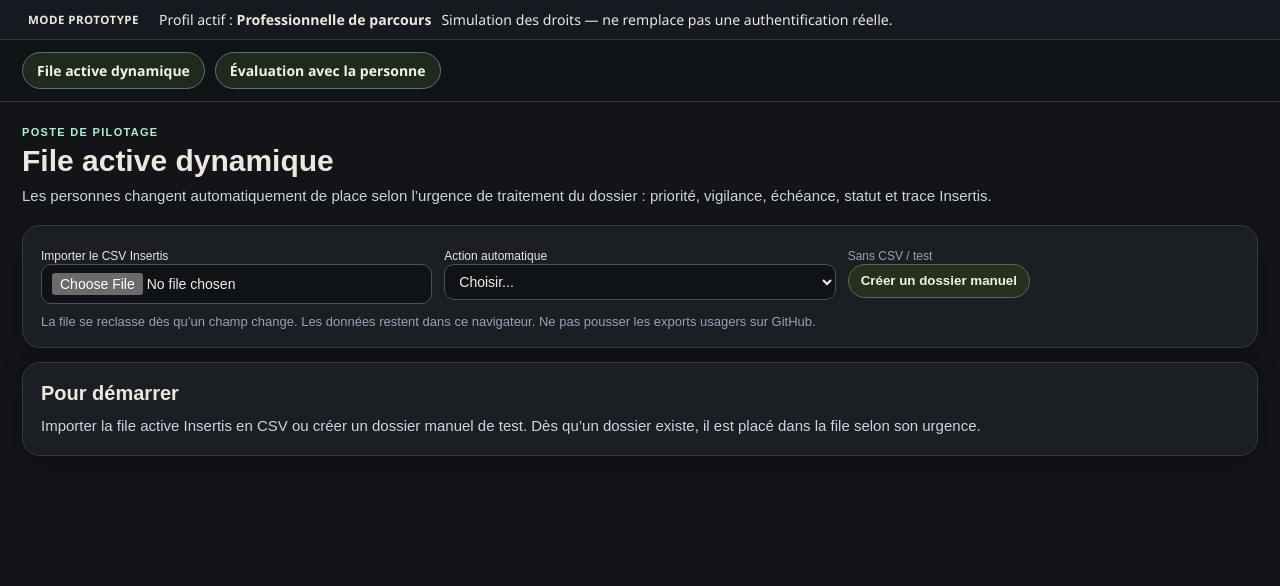
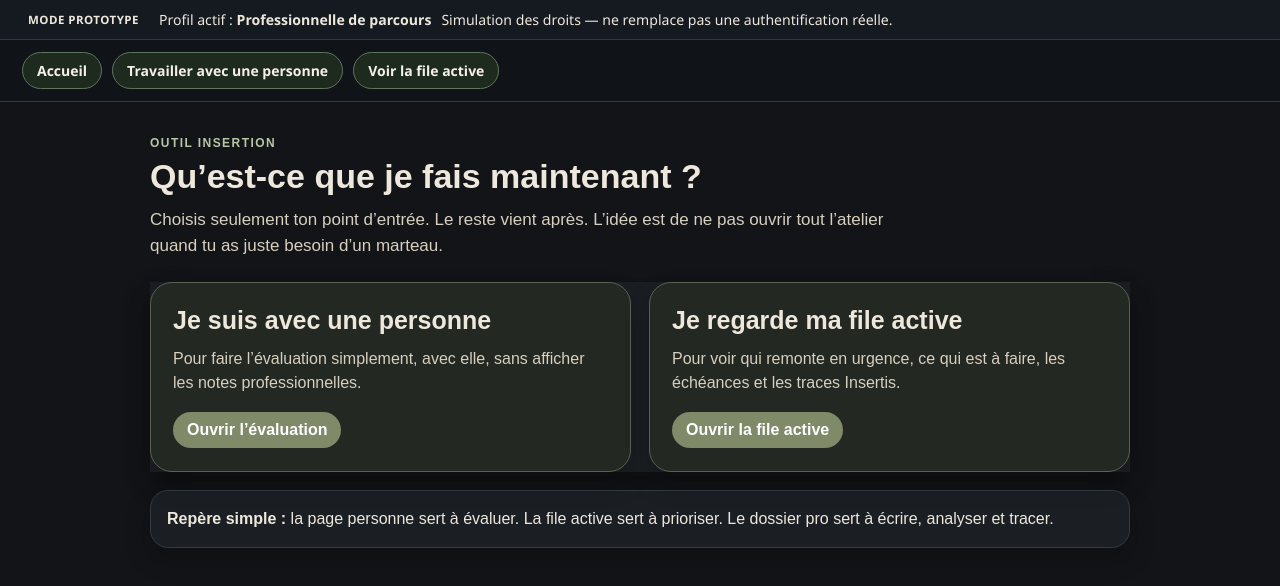
Before and after one commit to So1968/OUTIL-PARCOURS-INSERTION, a React (Vite) app in the folder frontend/: page / in a window 1280 px wide. Before the commit this address led to /pilotage-actions. Shown: the top 586 px of the page. Built offline with nearby package versions, Linux system fonts and the light colour scheme.

Commit message:
Simplifie l accueil de l outil

```diff
--- a/frontend/src/App.jsx
+++ b/frontend/src/App.jsx
@@ -49,9 +49,95 @@ function MenuPrincipal() {
 
   return (
     <nav style={styleNav} aria-label="Navigation principale de l’outil">
-      <Link style={styleLien} to="/pilotage-actions">File active dynamique</Link>
-      <Link style={styleLien} to="/evaluation-personne">Évaluation avec la personne</Link>
+      <Link style={styleLien} to="/">Accueil</Link>
+      <Link style={styleLien} to="/evaluation-personne">Travailler avec une personne</Link>
+      <Link style={styleLien} to="/pilotage-actions">Voir la file active</Link>
     </nav>
+  );
+}
+
+function AccueilSimple() {
+  const s = {
+    page: {
+      minHeight: "100vh",
+      background: "#171a18",
+      color: "#f4efe6",
+      padding: "34px 22px 56px",
+      fontFamily: "Arial, system-ui, sans-serif",
+    },
+    wrap: { maxWidth: "980px", margin: "0 auto" },
+    label: {
+      margin: "0 0 8px",
+      color: "#b7c7a6",
+      fontSize: "12px",
+      fontWeight: 900,
+      letterSpacing: "0.12em",
+      textTransform: "uppercase",
+    },
+    h1: { margin: 0, color: "#fff8ea", fontSize: "34px", lineHeight: 1.1 },
+    intro: { margin: "12px 0 0", color: "#d7cfbf", fontSize: "17px", lineHeight: 1.5, maxWidth: "780px" },
+    grid: { display: "grid", gridTemplateColumns: "repeat(auto-fit, minmax(280px, 1fr))", gap: "18px", marginTop: "24px" },
+    card: {
+      display: "block",
+      minHeight: "190px",
+      background: "#242822",
+      border: "1px solid #59634f",
+      borderRadius: "22px",
+      padding: "22px",
+      color: "#f4efe6",
+      textDecoration: "none",
+      boxShadow: "0 12px 24px rgba(0,0,0,0.22)",
+    },
+    title: { margin: 0, color: "#fff8ea", fontSize: "25px", lineHeight: 1.2 },
+    text: { margin: "12px 0 0", color: "#d7cfbf", fontSize: "16px", lineHeight: 1.45 },
+    action: {
+      display: "inline-flex",
+      marginTop: "18px",
+      borderRadius: "999px",
+      padding: "9px 14px",
+      background: "#7f8a69",
+      color: "white",
+      fontWeight: 900,
+    },
+    aide: {
+      marginTop: "18px",
+      background: "#2c3029",
+      border: "1px solid #46513f",
+      borderRadius: "18px",
+      padding: "16px",
+      color: "#d7cfbf",
+      lineHeight: 1.45,
+    },
+  };
+
+  return (
+    <main style={s.page}>
+      <div style={s.wrap}>
+        <p style={s.label}>Outil insertion</p>
+        <h1 style={s.h1}>Qu’est-ce que je fais maintenant ?</h1>
+        <p style={s.intro}>
+          Choisis seulement ton point d’entrée. Le reste vient après. L’idée est de ne pas ouvrir tout l’atelier quand tu as juste besoin d’un marteau.
+        </p>
+
+        <section style={s.grid}>
+          <Link style={s.card} to="/evaluation-personne">
+            <h2 style={s.title}>Je suis avec une personne</h2>
+            <p style={s.text}>Pour faire l’évaluation simplement, avec elle, sans afficher les notes professionnelles.</p>
+            <span style={s.action}>Ouvrir l’évaluation</span>
+          </Link>
+
+          <Link style={s.card} to="/pilotage-actions">
+            <h2 style={s.title}>Je regarde ma file active</h2>
+            <p style={s.text}>Pour voir qui remonte en urgence, ce qui est à faire, les échéances et les traces Insertis.</p>
+            <span style={s.action}>Ouvrir la file active</span>
+          </Link>
+        </section>
+
+        <section style={s.aide}>
+          <strong>Repère simple :</strong> la page personne sert à évaluer. La file active sert à prioriser. Le dossier pro sert à écrire, analyser et tracer.
+        </section>
+      </div>
+    </main>
   );
 }
 
@@ -61,7 +147,7 @@ export default function App() {
       <PrototypeProfileBanner />
       <MenuPrincipal />
       <Routes>
-        <Route path="/" element={<Navigate to="/pilotage-actions" replace />} />
+        <Route path="/" element={<PageProtegee><AccueilSimple /></PageProtegee>} />
         <Route path="/pilotage-actions" element={<PilotageProtege />} />
         <Route path="/pilotage-actions/dossier/:dossierId" element={<PageProtegee><DossierPersonnePage /></PageProtegee>} />
         <Route path="/evaluation-personne" element={<PageProtegee><EvaluationPersonnePage /></PageProtegee>} />
@@ -69,13 +155,13 @@ export default function App() {
         <Route path="/sas-insertis" element={<PageProtegee><SasInsertisPage /></PageProtegee>} />
         <Route path="/accompagnement-global/echeances-vigilances" element={<PageProtegee><EcheancesVigilancesPage /></PageProtegee>} />
 
-        <Route path="/accompagnement-global" element={<Navigate to="/pilotage-actions" replace />} />
-        <Route path="/accompagnement-global/fiche-minute" element={<Navigate to="/pilotage-actions" replace />} />
-        <Route path="/accompagnement-global/lecture-globale" element={<Navigate to="/pilotage-actions" replace />} />
-        <Route path="/appui-tns" element={<Navigate to="/pilotage-actions" replace />} />
-        <Route path="/appui-tns/fiche-minute" element={<Navigate to="/pilotage-actions" replace />} />
-        <Route path="/appui-tns/analyse" element={<Navigate to="/pilotage-actions" replace />} />
-        <Route path="*" element={<Navigate to="/pilotage-actions" replace />} />
+        <Route path="/accompagnement-global" element={<Navigate to="/" replace />} />
+        <Route path="/accompagnement-global/fiche-minute" element={<Navigate to="/" replace />} />
+        <Route path="/accompagnement-global/lecture-globale" element={<Navigate to="/" replace />} />
+        <Route path="/appui-tns" element={<Navigate to="/" replace />} />
+        <Route path="/appui-tns/fiche-minute" element={<Navigate to="/" replace />} />
+        <Route path="/appui-tns/analyse" element={<Navigate to="/" replace />} />
+        <Route path="*" element={<Navigate to="/" replace />} />
       </Routes>
     </RoleProvider>
   );
```
